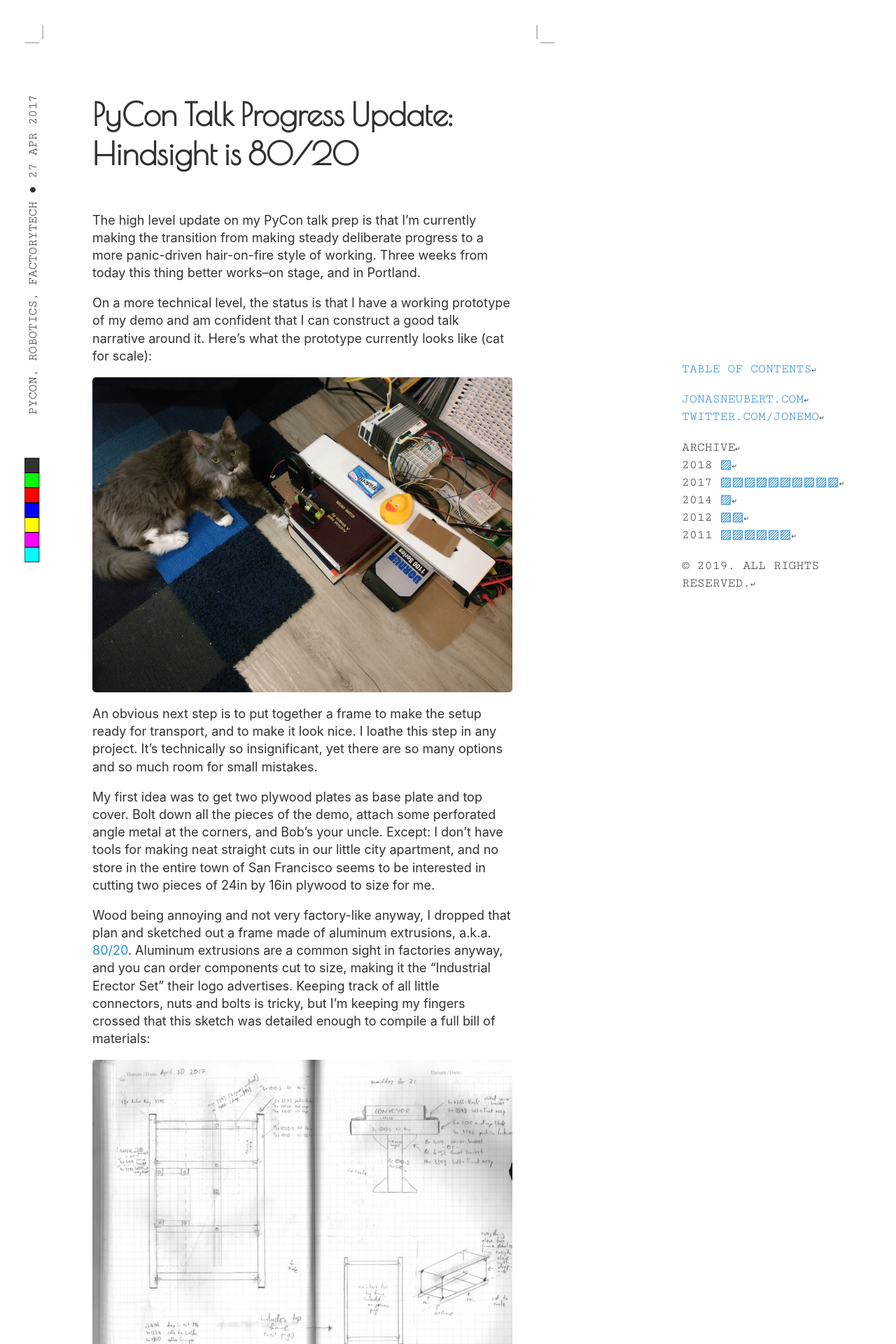
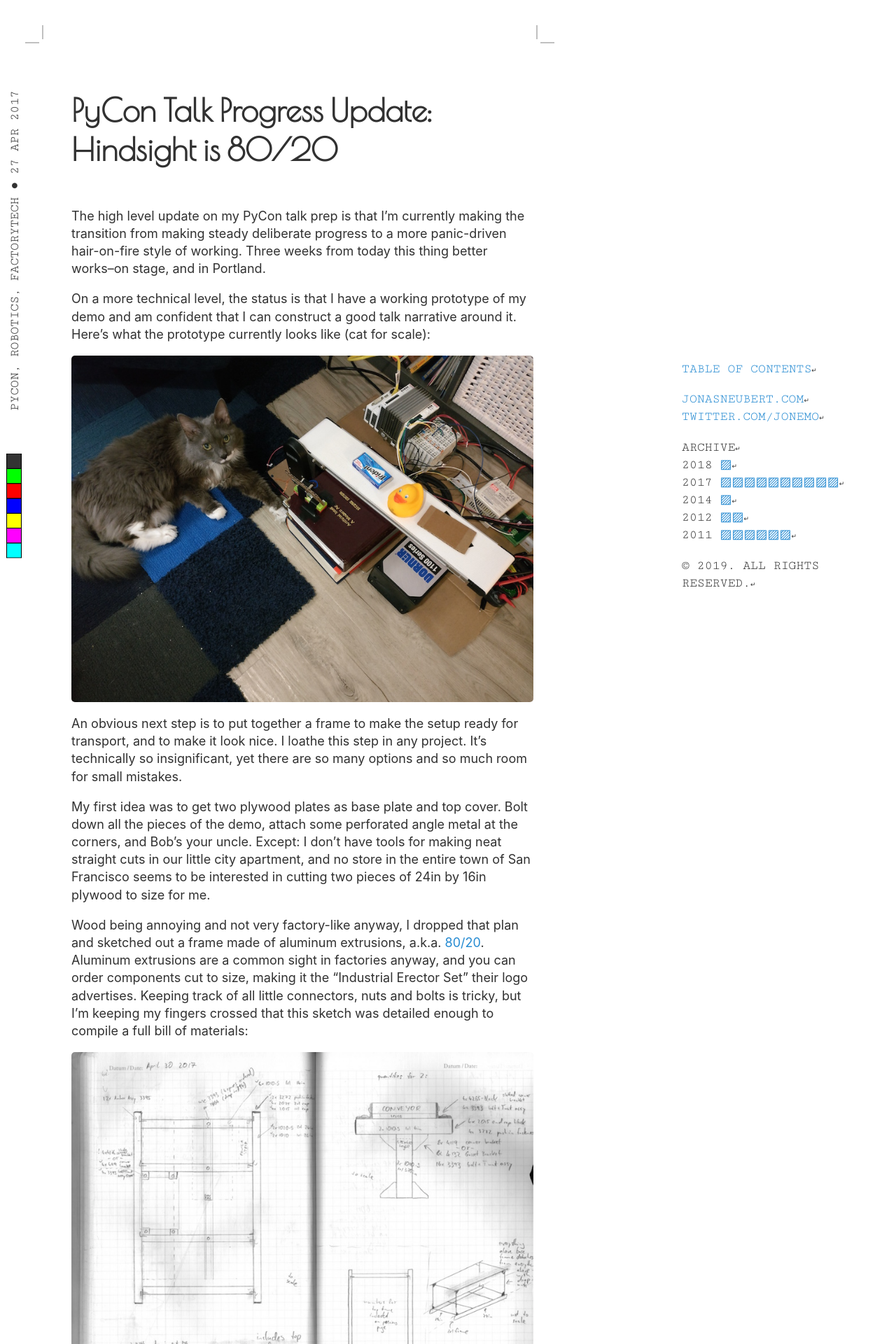
Before and after one commit to jonemo/blog.jonasneubert.com, a Jekyll site: the page built from _posts/2017-04-27-hindsight-is-80-20.md, in a window 1280 px wide. Shown: the top 1920 px of the page at 70% size. Built offline with Jekyll 4.4.1, drawn with Linux system fonts in a browser that asks for light colours.

```diff
--- a/_sass/hyde/neubertified.scss
+++ b/_sass/hyde/neubertified.scss
@@ -19,13 +19,15 @@
 h1 {
   font-family: 'Poiret One', cursive;
   font-size: 2.5rem;
-  margin-top: 2rem;
   margin-bottom: 3rem;
 }
 
 ul {
-  list-style: inside;
-  margin-left: 1.25rem;
+  list-style: outside;
+}
+
+table {
+  font-size:small;
 }
 
 /*
@@ -52,10 +54,8 @@
   max-width: 42rem;
 
   .post > *, .page > * {
-    border-width: 0 30px; /* matches width of border-image-width of <main> */
-    border-style: solid;
-    border-color: transparent;
-    padding: 0 1.5rem 0 3.5rem;
+    margin-left: 3.5rem;
+    margin-right: 1.5rem;
   }
 }
 
@@ -69,7 +69,8 @@
 
   /* rotate to "page margin" */
   position: absolute;
-  transform: rotate(-90deg) translateX(-100%) translateY(-0.25rem);
+  /* 30px matches width of border-image-width of .content */
+  transform: rotate(-90deg) translateX(-100%) translateY(-30px);
   transform-origin: top left;
 
   /* resetting margins et al */
@@ -91,15 +92,6 @@
   background-image: url('/neubertify/cmyk-colors.svg');
   background-repeat: no-repeat;
   background-size: 150px;
-}
-
-img[title]:after {
-  content: attr(title);
-  color: green;
-}
-
-table {
-  font-size:small;
 }
 
 
```
